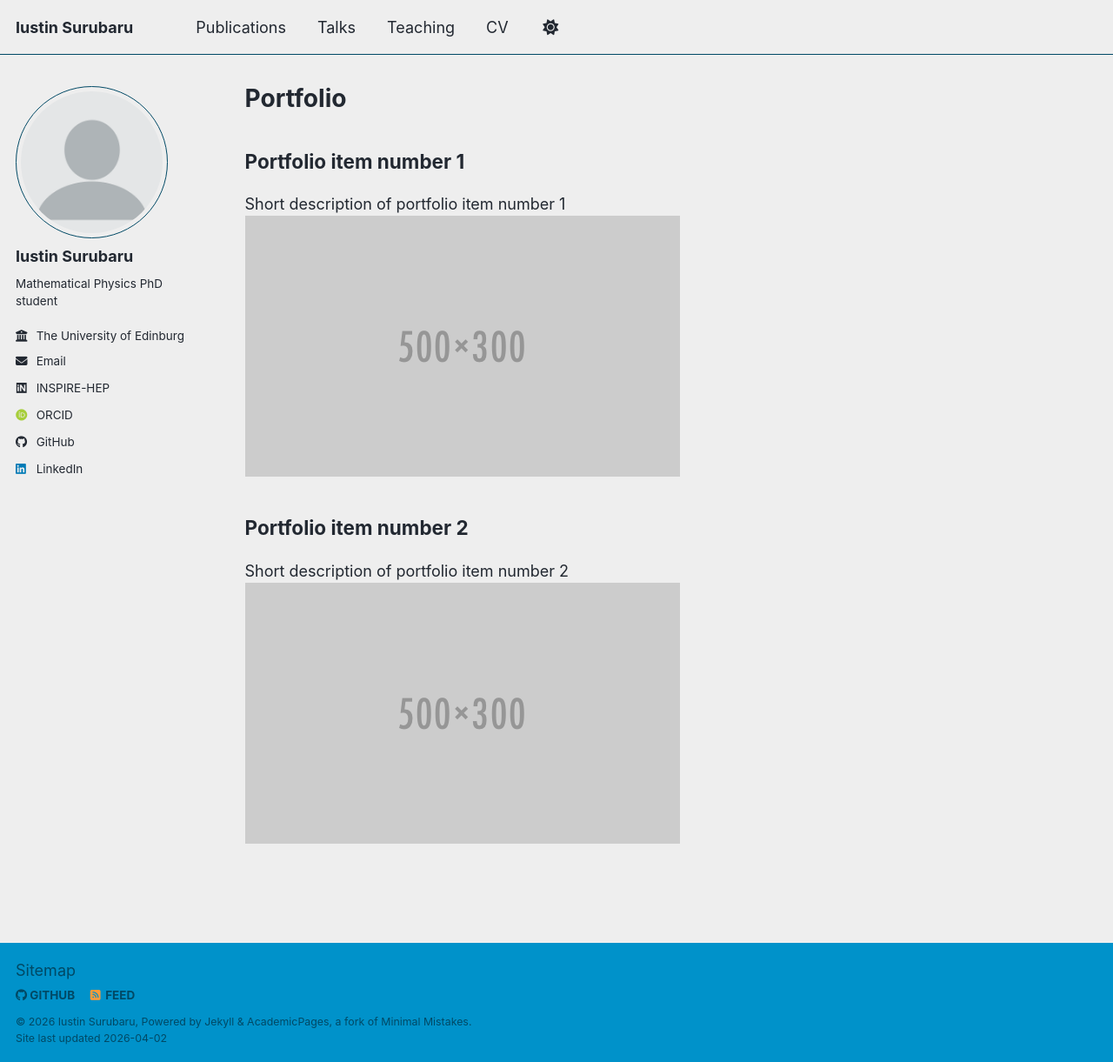
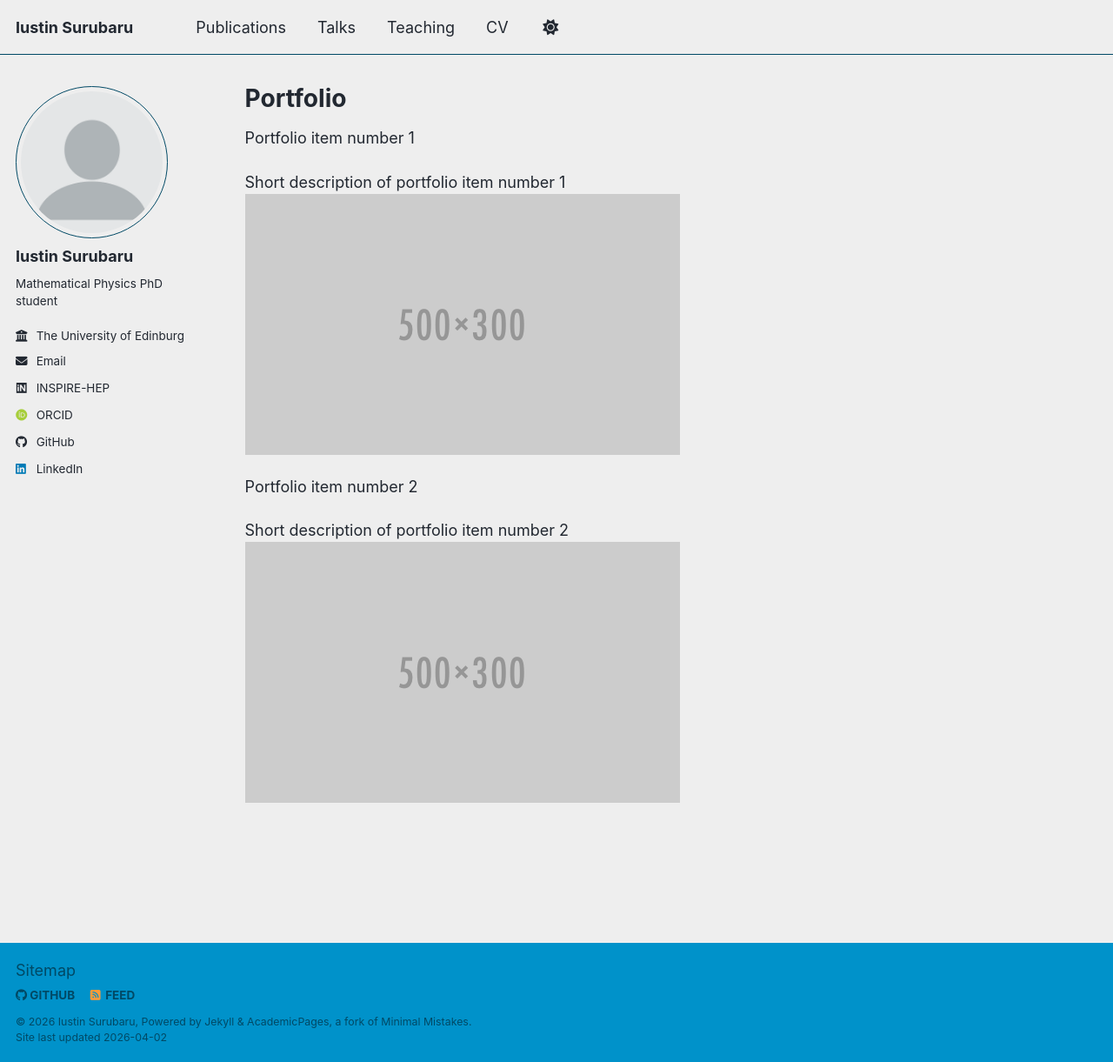
Before and after one commit to IustinS2/IustinS2.github.io, a Jekyll site: the page built from _pages/portfolio.html, in a window 1280 px wide and 1221 px high. Shown: the whole window at 87% size. Built offline with Jekyll 4.4.1, drawn with Linux system fonts in a browser that asks for light colours; some web fonts are replaced; a script bundle is joined from its source files by our own code; library files that are not in the unit come from our copies.

Commit message:
Update archive-single.html

```diff
--- a/_includes/archive-single.html
+++ b/_includes/archive-single.html
@@ -28,14 +28,14 @@
     {% endif %}
 
     {% unless post.collection == 'teaching' %}
-  <h2 class="archive__item-title" itemprop="headline">
+  <p class="publication-entry-title">
     {{ post.title }}
-  </h2>
+  </p>
 {% endunless %}
 
     {% if post.authors %}
-      <p>{{ post.authors }}</p>
-    {% endif %}
+  <p class="publication-authors">{{ post.authors }}</p>
+{% endif %}
 
     {% if post.read_time %}
       <p class="page__meta"><i class="fa fa-clock" aria-hidden="true"></i> {% include read-time.html %}</p>
```
